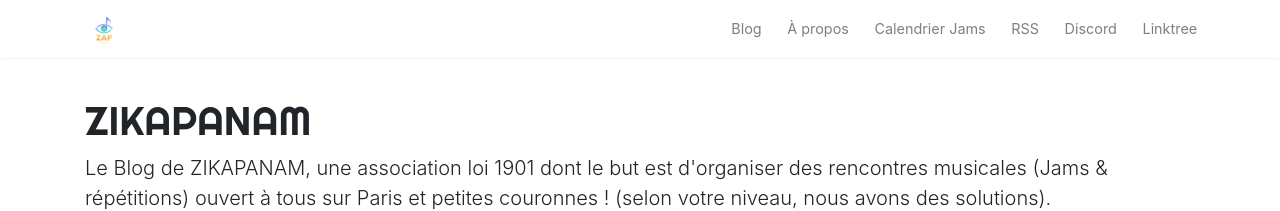
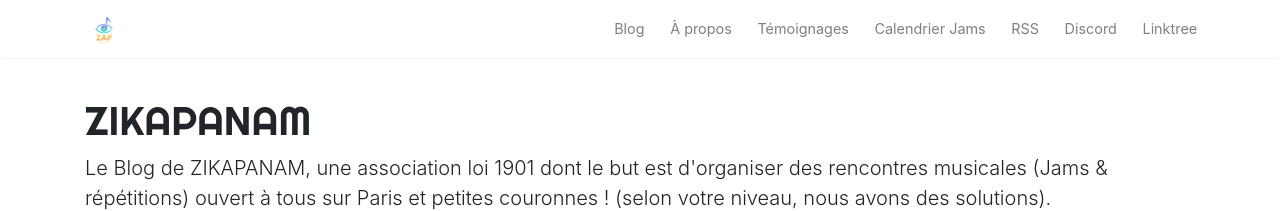
Before and after one commit to zikapanam/blog-zikapanam, a Jekyll site: the page built from _pages/rss.md, in a window 1280 px wide. Shown: the top 211 px of the page. Built offline with Jekyll 4.4.1, drawn with Linux system fonts in a browser that asks for light colours; nearby versions of some CDN libraries.

Commit message:
Témoignages

```diff
--- a/_layouts/default.html
+++ b/_layouts/default.html
@@ -73,6 +73,10 @@ ga('send', 'pageview');
 
                 <li class="nav-item">
                 <a class="nav-link" href="{{ site.baseurl }}/about">À propos</a>
+                </li>
+
+                <li class="nav-item">
+                <a class="nav-link" href="{{ site.baseurl }}/testimonials">Témoignages</a>
                 </li>
 
                 <li class="nav-item">
```
